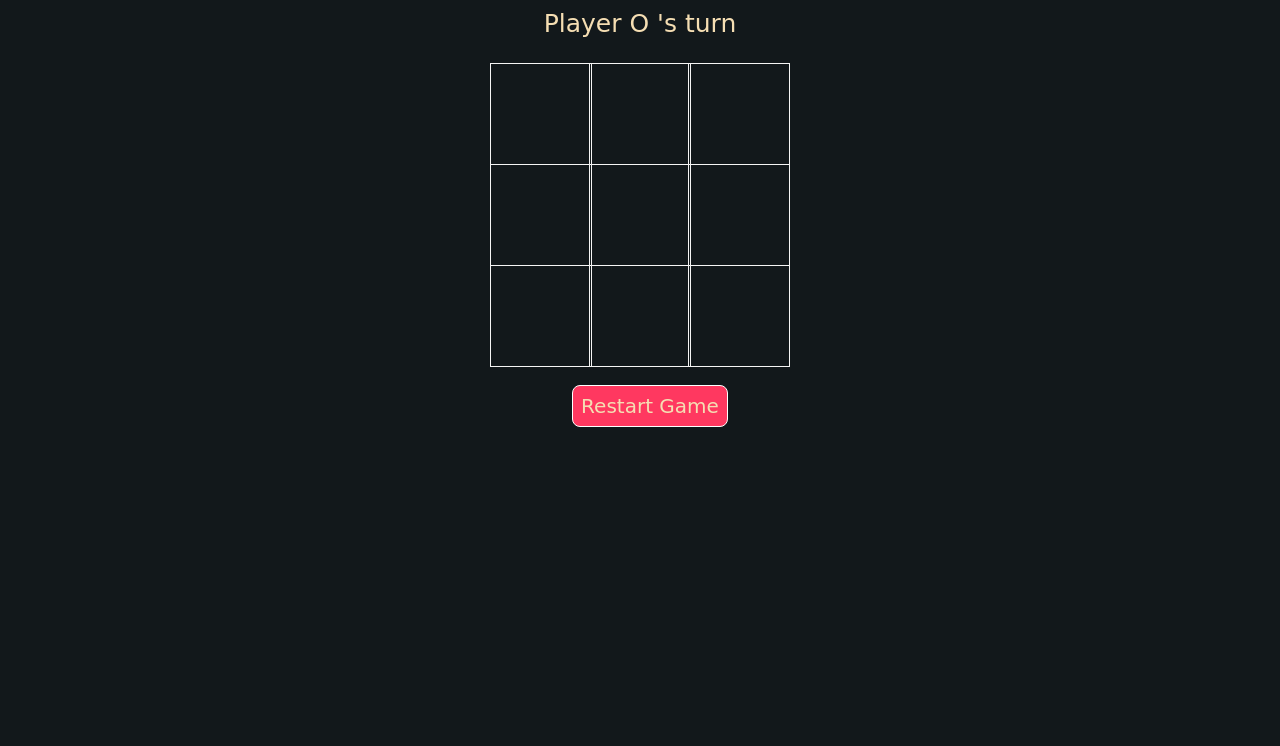
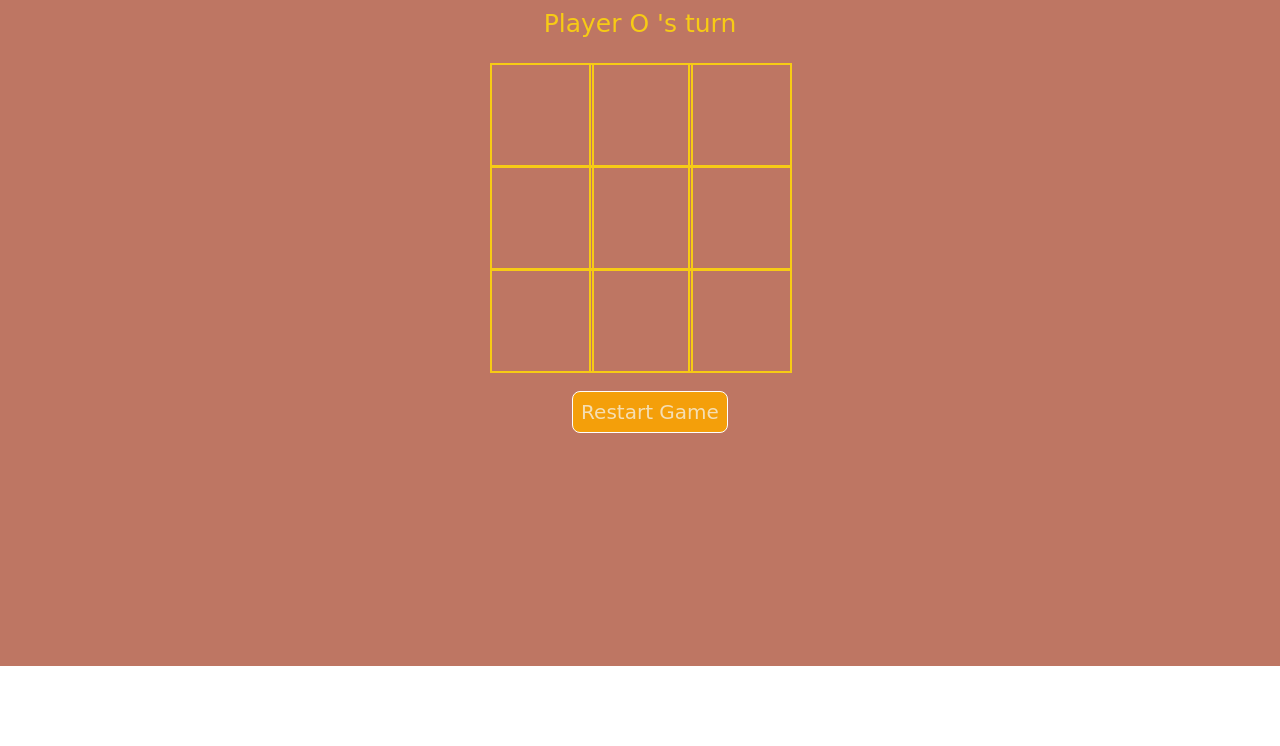
Before and after one commit to nguThapelo/TicTacToe, a plain HTML site: page index.html in a window 1280 px wide. Shown: the part 215-961 px from the top of the page. After the commit the page ends 881 px from the top, so only its background shows below. Drawn offline with Linux system fonts and the light colour scheme.

Commit message:
added style to the tiles, background and button

```diff
--- a/style.css
+++ b/style.css
@@ -5,20 +5,21 @@
 }
 
 .background {
-    background-color: #12181B;
-    height: 120vh;
+    background-color: #BE7663;
+    background-size: cover;
+    height: 110vh;
     padding-top: 1px;
 }
 
 .title {
-    color: wheat;
+    color: #F7CB15;
     text-align: center;
     font-size: 30px;
     margin-top: 10%;
 }
 
 .display {
-    color: wheat;
+    color: #F7CB15;
     font-size: 25px;
     text-align: center;
     margin-top: 1em;
@@ -34,7 +35,7 @@
 }
 
 .tile {
-    border: 1px solid whitesmoke;
+    border: 2px solid #F7CB15;
     min-width: 100px;
     min-height: 100px;
     display: flex;
@@ -68,5 +69,5 @@
 }
 
 #restart {
-    background-color: #FF3860;
+    background-color: #F49F0A;
 }
```
